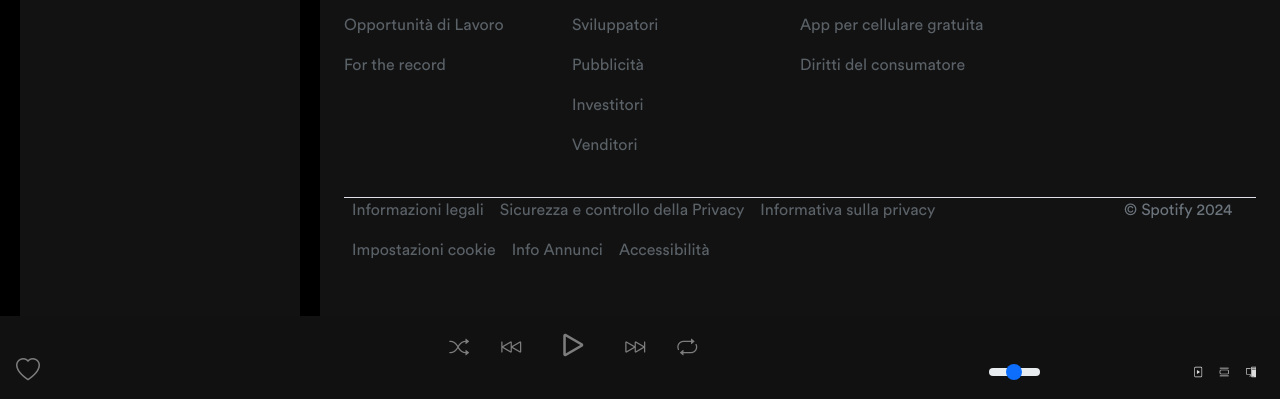
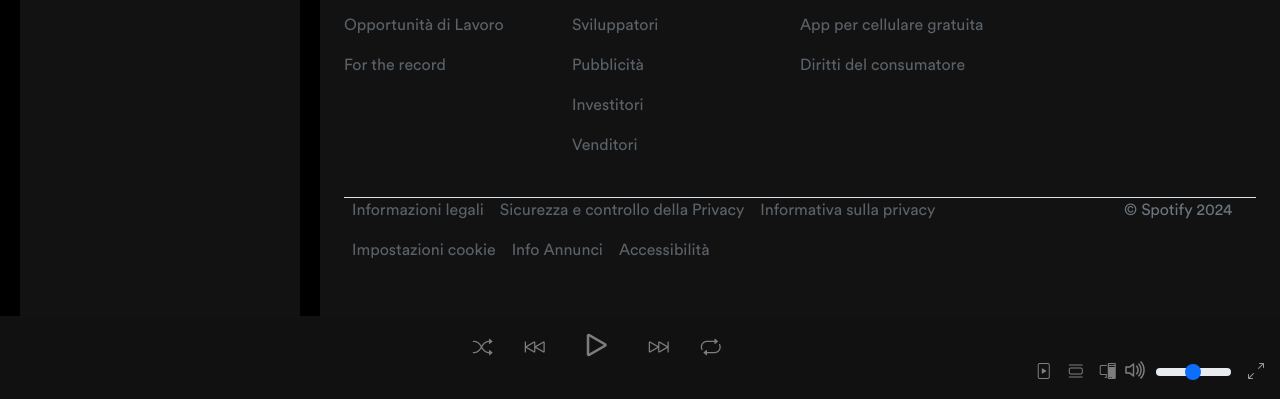
Before and after one commit to marcimerca/Build-Week-2, a plain HTML site: page album.html in a window 1280 px wide. Shown: the part 372-771 px from the top of the page. Drawn offline with nearby package versions, Linux system fonts and the light colour scheme; no server answers.

Commit message:
modifica player

```diff
--- a/album.html
+++ b/album.html
@@ -320,18 +320,17 @@
 
     <div class="fixed-bottom">
       <div class="music-player">
-        <div id="songInfo" class="song-bar">
-          <!-- <div class="song-infos">
-            <div class="image-container">
-              <img src="assets/imgs/main/40.png" alt="" />
+          <div class="song-bar">
+              <div id="songInfo" class="song-infos">
+                  <!-- <div class="image-container">
+                      <img src="..." alt="" />
                   </div>
                   <div class="song-description">
-              <p class="title linkhover">Alba</p>
+                      <p class="title linkhover">
+                          Alba
+                      </p>
                       <p class="artist linkhover">Civico97</p>
-            </div>
                   </div> -->
-          <div class="icons">
-            <i class="fs-4 linkhover bi bi-heart"></i>
               </div>
           </div>
           <div class="progress-controller">
@@ -350,56 +349,16 @@
                   <span>3:15</span>
               </div>
           </div>
-        <div class="w-25">
-          <input
-            type="range"
-            class="form-range m-2 w-25"
-            id="volumeControl"
-            min="0"
-            max="100"
-          />
+
+          <i class="linkhover bi bi-file-play m-2"></i>
+          <i class="linkhover bi bi-view-list m-2"></i>
+          <i class="linkhover bi bi-pc-display m-2"></i>
+          <i class="linkhover bi bi-volume-up fs-4"></i>
+
+          <div id="volume">
+              <input type="range" class="form-range m-2 w-75" id="volumeControl" min="0" max="100">
           </div>
-        <svg
-          xmlns="http://www.w3.org/2000/svg"
-          width="16"
-          height="16"
-          fill="currentColor"
-          class="bi bi-file-play m-2"
-          viewBox="0 0 16 16"
-        >
-          <path
-            d="M6 10.117V5.883a.5.5 0 0 1 .757-.429l3.528 2.117a.5.5 0 0 1 0 .858l-3.528 2.117a.5.5 0 0 1-.757-.43z"
-          />
-          <path
-            d="M4 0a2 2 0 0 0-2 2v12a2 2 0 0 0 2 2h8a2 2 0 0 0 2-2V2a2 2 0 0 0-2-2zm0 1h8a1 1 0 0 1 1 1v12a1 1 0 0 1-1 1H4a1 1 0 0 1-1-1V2a1 1 0 0 1 1-1"
-          />
-        </svg>
-
-        <svg
-          xmlns="http://www.w3.org/2000/svg"
-          width="16"
-          height="16"
-          fill="currentColor"
-          class="bi bi-view-list m-2"
-          viewBox="0 0 16 16"
-        >
-          <path
-            d="M3 4.5h10a2 2 0 0 1 2 2v3a2 2 0 0 1-2 2H3a2 2 0 0 1-2-2v-3a2 2 0 0 1 2-2m0 1a1 1 0 0 0-1 1v3a1 1 0 0 0 1 1h10a1 1 0 0 0 1-1v-3a1 1 0 0 0-1-1zM1 2a.5.5 0 0 1 .5-.5h13a.5.5 0 0 1 0 1h-13A.5.5 0 0 1 1 2m0 12a.5.5 0 0 1 .5-.5h13a.5.5 0 0 1 0 1h-13A.5.5 0 0 1 1 14"
-          />
-        </svg>
-
-        <svg
-          xmlns="http://www.w3.org/2000/svg"
-          width="16"
-          height="16"
-          fill="currentColor"
-          class="bi bi-pc-display m-2"
-          viewBox="0 0 16 16"
-        >
-          <path
-            d="M8 1a1 1 0 0 1 1-1h6a1 1 0 0 1 1 1v14a1 1 0 0 1-1 1H9a1 1 0 0 1-1-1zm1 13.5a.5.5 0 1 0 1 0 .5.5 0 0 0-1 0m2 0a.5.5 0 1 0 1 0 .5.5 0 0 0-1 0M9.5 1a.5.5 0 0 0 0 1h5a.5.5 0 0 0 0-1zM9 3.5a.5.5 0 0 0 .5.5h5a.5.5 0 0 0 0-1h-5a.5.5 0 0 0-.5.5M1.5 2A1.5 1.5 0 0 0 0 3.5v7A1.5 1.5 0 0 0 1.5 12H6v2h-.5a.5.5 0 0 0 0 1H7v-4H1.5a.5.5 0 0 1-.5-.5v-7a.5.5 0 0 1 .5-.5H7V2z"
-          />
-        </svg>
+          <i class="bi bi-arrows-angle-expand"></i>
       </div>
   </div>
 
```
Lines whose indentation alone changed are shown as unchanged.
